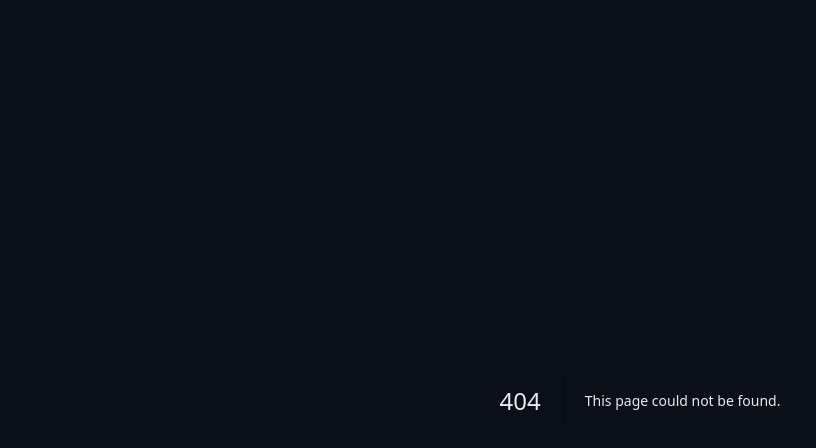
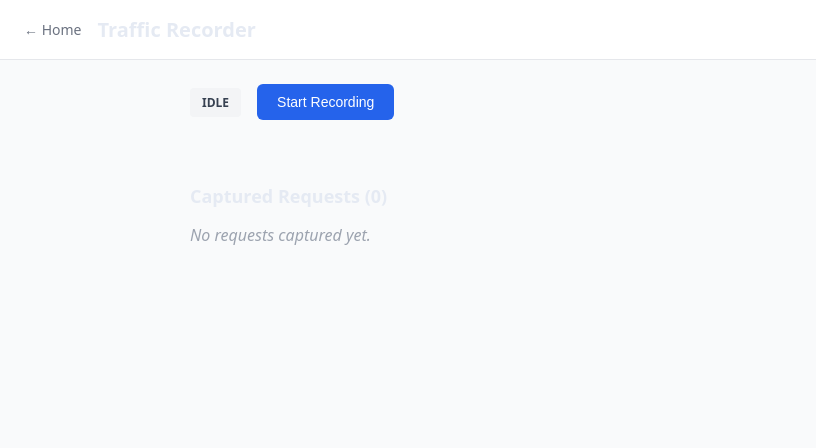
Before and after one commit to jereok91/k6Flow, a Next.js app in the folder apps/web/: page /recorder in a window 1280 px wide. Before the commit this address had no page. Shown: the top 448 px of the page, without its empty margins (0-816 px from the left). Built offline with nearby package versions, Linux system fonts and the light colour scheme.

Commit message:
feat(web): add recorder UI page with real-time captures (K6F7-08)

```diff
--- a/apps/web/app/page.tsx
+++ b/apps/web/app/page.tsx
@@ -41,6 +41,7 @@ export default function Home() {
             <>
               <span style={userStyle}>👤 {user.username}</span>
               <Link href="/editor" style={linkStyle}>Editor</Link>
+              <Link href="/recorder" style={linkStyle}>Recorder</Link>
               <button onClick={handleLogout} style={logoutStyle}>Logout</button>
             </>
           ) : (
--- /dev/null
+++ b/apps/web/app/recorder/page.tsx
@@ -0,0 +1,359 @@
+"use client";
+
+// K6F7-08: Recorder UI page.
+
+import { useState, useEffect, useRef, useCallback } from "react";
+import Link from "next/link";
+
+interface CaptureEntry {
+  method: string;
+  url: string;
+  status: number;
+  headers: { name: string; value: string }[];
+  bodyExcerpt?: string;
+  redacted: boolean;
+}
+
+interface WsMessage {
+  version: number;
+  type: "status" | "capture" | "error";
+  status?: string;
+  entry?: CaptureEntry;
+  code?: string;
+  message?: string;
+}
+
+type RecordingStatus = "idle" | "pending" | "recording" | "stopping" | "completed" | "failed";
+
+export default function RecorderPage() {
+  const [status, setStatus] = useState<RecordingStatus>("idle");
+  const [recordingId, setRecordingId] = useState<string | null>(null);
+  const [captures, setCaptures] = useState<CaptureEntry[]>([]);
+  const [error, setError] = useState<string | null>(null);
+  const [proxyUrl, setProxyUrl] = useState("http://localhost:8082");
+  const wsRef = useRef<WebSocket | null>(null);
+
+  const connectWs = useCallback((id: string) => {
+    const wsUrl = `ws://localhost:8081/ws/recordings/${id}`;
+    const ws = new WebSocket(wsUrl);
+
+    ws.onopen = () => {
+      ws.send(JSON.stringify({ version: 1, type: "init" }));
+    };
+
+    ws.onmessage = (event) => {
+      const msg: WsMessage = JSON.parse(event.data);
+      if (msg.type === "status" && msg.status) {
+        setStatus(msg.status as RecordingStatus);
+      } else if (msg.type === "capture" && msg.entry) {
+        setCaptures((prev) => [...prev, msg.entry!]);
+      } else if (msg.type === "error") {
+        setError(msg.message || "WebSocket error");
+      }
+    };
+
+    ws.onclose = () => {
+      wsRef.current = null;
+    };
+
+    wsRef.current = ws;
+  }, []);
+
+  const startRecording = async () => {
+    setError(null);
+    setCaptures([]);
+
+    try {
+      const res = await fetch("http://localhost:8081/api/recorder/recordings", {
+        method: "POST",
+        headers: { "Content-Type": "application/json" },
+        body: JSON.stringify({ version: 1 }),
+      });
+
+      if (!res.ok) {
+        const data = await res.json();
+        setError(data.message || "Failed to start recording");
+        return;
+      }
+
+      const data = await res.json();
+      setRecordingId(data.recordingId);
+      setStatus("pending");
+      connectWs(data.recordingId);
+    } catch (err) {
+      setError("Network error starting recording");
+    }
+  };
+
+  const stopRecording = async () => {
+    if (!recordingId) return;
+
+    try {
+      const res = await fetch(
+        `http://localhost:8081/api/recorder/recordings/${recordingId}/stop`,
+        { method: "POST" }
+      );
+
+      if (res.ok) {
+        const data = await res.json();
+        setStatus(data.status as RecordingStatus);
+        setCaptures(data.capture || []);
+      }
+    } catch (err) {
+      setError("Failed to stop recording");
+    }
+
+    wsRef.current?.close();
+  };
+
+  useEffect(() => {
+    return () => {
+      wsRef.current?.close();
+    };
+  }, []);
+
+  return (
+    <main style={containerStyle}>
+      <header style={headerStyle}>
+        <Link href="/" style={backLinkStyle}>← Home</Link>
+        <h1 style={titleStyle}>Traffic Recorder</h1>
+      </header>
+
+      <section style={sectionStyle}>
+        <div style={controlsStyle}>
+          <div style={statusBadgeStyle(status)}>
+            {status.toUpperCase()}
+          </div>
+
+          {status === "idle" || status === "completed" || status === "failed" ? (
+            <button onClick={startRecording} style={buttonStyle}>
+              Start Recording
+            </button>
+          ) : (
+            <button onClick={stopRecording} style={stopButtonStyle}>
+              Stop Recording
+            </button>
+          )}
+        </div>
+
+        {error && <div style={errorStyle}>{error}</div>}
+
+        {(status === "recording" || status === "pending") && (
+          <div style={proxyInfoStyle}>
+            <strong>Configure your HTTP client to use this proxy:</strong>
+            <code style={codeStyle}>{proxyUrl}</code>
+            <p style={hintStyle}>
+              Example: <code>HTTP_PROXY={proxyUrl} curl https://example.com</code>
+            </p>
+          </div>
+        )}
+      </section>
+
+      <section style={sectionStyle}>
+        <h2 style={sectionTitleStyle}>
+          Captured Requests ({captures.length})
+        </h2>
+
+        {captures.length === 0 ? (
+          <p style={emptyStyle}>No requests captured yet.</p>
+        ) : (
+          <div style={captureListStyle}>
+            {captures.map((entry, idx) => (
+              <div key={idx} style={captureItemStyle}>
+                <div style={captureHeaderStyle}>
+                  <span style={methodStyle(entry.method)}>{entry.method}</span>
+                  <span style={statusCodeStyle(entry.status)}>{entry.status}</span>
+                  <span style={urlStyle}>{entry.url}</span>
+                </div>
+                {entry.bodyExcerpt && (
+                  <pre style={bodyStyle}>{entry.bodyExcerpt}</pre>
+                )}
+              </div>
+            ))}
+          </div>
+        )}
+      </section>
+    </main>
+  );
+}
+
+// Styles
+const containerStyle: React.CSSProperties = {
+  minHeight: "100vh",
+  fontFamily: "system-ui, sans-serif",
+  background: "#f9fafb",
+};
+
+const headerStyle: React.CSSProperties = {
+  padding: "16px 24px",
+  background: "#fff",
+  borderBottom: "1px solid #e5e7eb",
+  display: "flex",
+  alignItems: "center",
+  gap: "16px",
+};
+
+const backLinkStyle: React.CSSProperties = {
+  color: "#6b7280",
+  textDecoration: "none",
+  fontSize: "14px",
+};
+
+const titleStyle: React.CSSProperties = {
+  fontSize: "20px",
+  fontWeight: 600,
+  margin: 0,
+};
+
+const sectionStyle: React.CSSProperties = {
+  maxWidth: "900px",
+  margin: "0 auto",
+  padding: "24px",
+};
+
+const controlsStyle: React.CSSProperties = {
+  display: "flex",
+  alignItems: "center",
+  gap: "16px",
+  marginBottom: "16px",
+};
+
+const statusBadgeStyle = (status: RecordingStatus): React.CSSProperties => ({
+  padding: "6px 12px",
+  borderRadius: "4px",
+  fontSize: "12px",
+  fontWeight: 600,
+  background:
+    status === "recording" ? "#dcfce7" :
+    status === "failed" ? "#fef2f2" :
+    status === "completed" ? "#dbeafe" :
+    "#f3f4f6",
+  color:
+    status === "recording" ? "#166534" :
+    status === "failed" ? "#dc2626" :
+    status === "completed" ? "#1d4ed8" :
+    "#374151",
+});
+
+const buttonStyle: React.CSSProperties = {
+  padding: "10px 20px",
+  fontSize: "14px",
+  fontWeight: 500,
+  color: "#fff",
+  background: "#2563eb",
+  border: "none",
+  borderRadius: "6px",
+  cursor: "pointer",
+};
+
+const stopButtonStyle: React.CSSProperties = {
+  ...buttonStyle,
+  background: "#dc2626",
+};
+
+const errorStyle: React.CSSProperties = {
+  padding: "12px",
+  background: "#fef2f2",
+  border: "1px solid #fecaca",
+  borderRadius: "6px",
+  color: "#dc2626",
+  fontSize: "14px",
+  marginBottom: "16px",
+};
+
+const proxyInfoStyle: React.CSSProperties = {
+  padding: "16px",
+  background: "#eff6ff",
+  border: "1px solid #bfdbfe",
+  borderRadius: "8px",
+};
+
+const codeStyle: React.CSSProperties = {
+  display: "block",
+  padding: "8px 12px",
+  background: "#1e293b",
+  color: "#f1f5f9",
+  borderRadius: "4px",
+  fontSize: "14px",
+  margin: "8px 0",
+};
+
+const hintStyle: React.CSSProperties = {
+  fontSize: "13px",
+  color: "#6b7280",
+  margin: 0,
+};
+
+const sectionTitleStyle: React.CSSProperties = {
+  fontSize: "18px",
+  fontWeight: 600,
+  margin: "0 0 16px",
+};
+
+const emptyStyle: React.CSSProperties = {
+  color: "#9ca3af",
+  fontStyle: "italic",
+};
+
+const captureListStyle: React.CSSProperties = {
+  display: "flex",
+  flexDirection: "column",
+  gap: "8px",
+};
+
+const captureItemStyle: React.CSSProperties = {
+  padding: "12px",
+  background: "#fff",
+  border: "1px solid #e5e7eb",
+  borderRadius: "6px",
+};
+
+const captureHeaderStyle: React.CSSProperties = {
+  display: "flex",
+  alignItems: "center",
+  gap: "8px",
+};
+
+const methodStyle = (method: string): React.CSSProperties => ({
+  padding: "2px 6px",
+  borderRadius: "4px",
+  fontSize: "12px",
+  fontWeight: 600,
+  background:
+    method === "GET" ? "#dbeafe" :
+    method === "POST" ? "#dcfce7" :
+    method === "PUT" ? "#fef3c7" :
+    method === "DELETE" ? "#fef2f2" :
+    "#f3f4f6",
+  color:
+    method === "GET" ? "#1d4ed8" :
+    method === "POST" ? "#166534" :
+    method === "PUT" ? "#b45309" :
+    method === "DELETE" ? "#dc2626" :
+    "#374151",
+});
+
+const statusCodeStyle = (status: number): React.CSSProperties => ({
+  fontSize: "12px",
+  fontWeight: 500,
+  color: status < 300 ? "#166534" : status < 400 ? "#b45309" : "#dc2626",
+});
+
+const urlStyle: React.CSSProperties = {
+  fontSize: "13px",
+  color: "#374151",
+  overflow: "hidden",
+  textOverflow: "ellipsis",
+  whiteSpace: "nowrap",
+  flex: 1,
+};
+
+const bodyStyle: React.CSSProperties = {
+  marginTop: "8px",
+  padding: "8px",
+  background: "#f9fafb",
+  borderRadius: "4px",
+  fontSize: "12px",
+  overflow: "auto",
+  maxHeight: "100px",
+};
```
